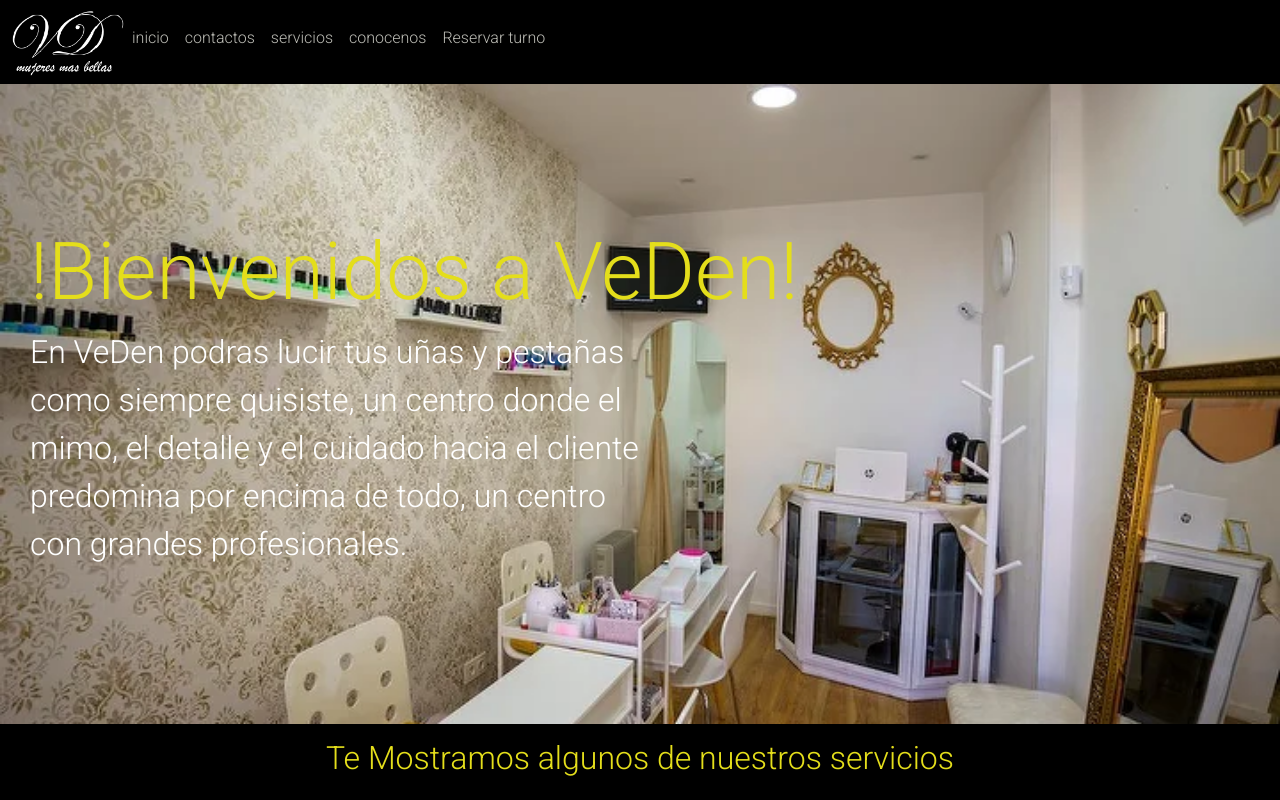
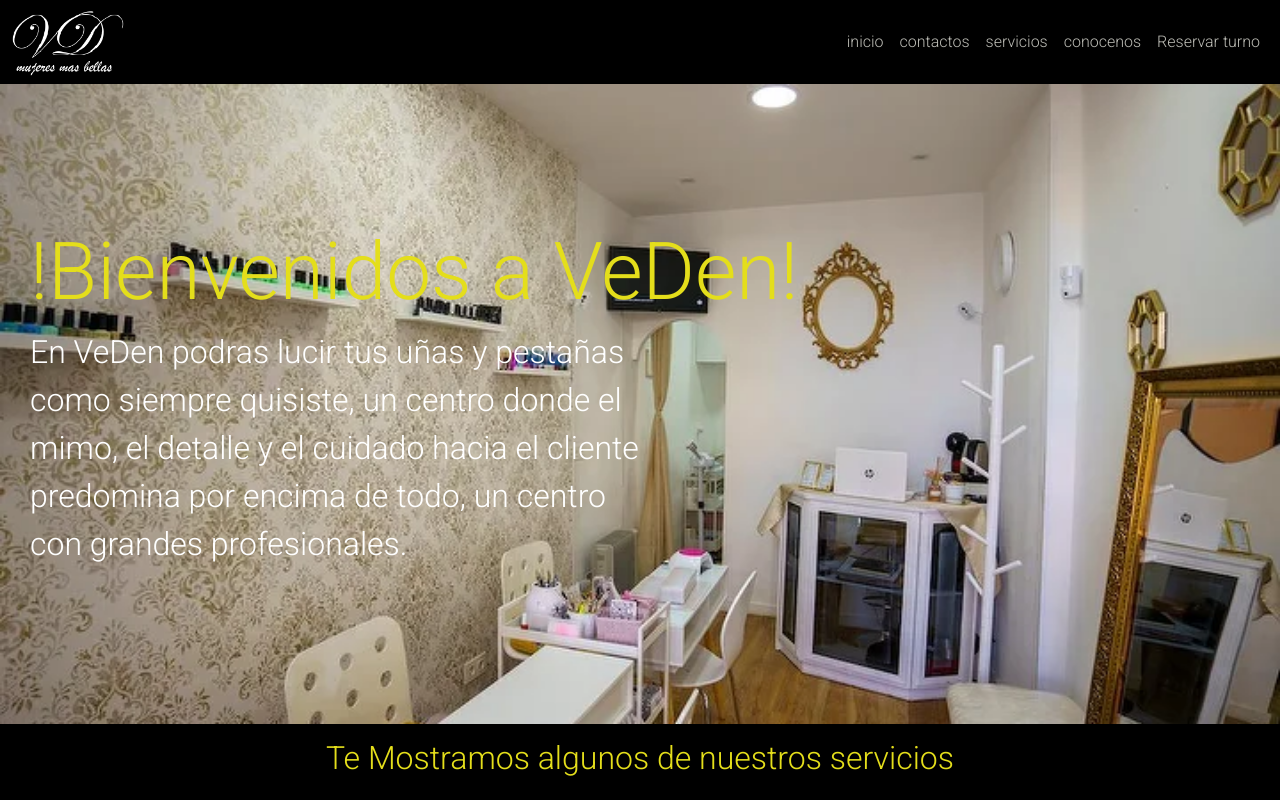
Before and after one commit to hernannicolaspereyra/desarrollo-web-3raentrega, a website: page index.html in a window 1280 px wide. Shown: the top 800 px of the page. Drawn offline with nearby package versions, Linux system fonts and the light colour scheme.

Commit message:
terminada tercera entrega

```diff
--- a/index.html
+++ b/index.html
@@ -23,14 +23,12 @@
     <header>
         <nav class="navbar navbar-expand-lg sticky-top">
             <div class="container-fluid">
-              <a href="/index.html">
                 <img src="img/logo.png" alt="logo">
-              </a>
               <button class="navbar-toggler" type="button" data-bs-toggle="collapse" data-bs-target="#navbarSupportedContent" aria-controls="navbarSupportedContent" aria-expanded="false" aria-label="Toggle navigation">
                 <span class="navbar-toggler-icon"></span>
               </button>
-              <div class="collapse navbar-collapse" id="navbarSupportedContent">
-                <ul class="navbar-nav me-auto mb-2 mb-lg-">
+              <div class="collapse navbar-collapse justify-content-end" id="navbarSupportedContent">
+                <ul class="navbar-nav">
                   <li class="nav-item">
                     <a class="nav-link active" aria-current="page" href="index.html">inicio</a>
                   </li>
--- a/pages/conocenos.html
+++ b/pages/conocenos.html
@@ -13,7 +13,7 @@
     <!-- link boostrap -->
     <link href="https://cdn.jsdelivr.net/npm/bootstrap@5.3.0/dist/css/bootstrap.min.css" rel="stylesheet" integrity="sha384-9ndCyUaIbzAi2FUVXJi0CjmCapSmO7SnpJef0486qhLnuZ2cdeRhO02iuK6FUUVM" crossorigin="anonymous">
     <!-- link icono -->
-    <link rel="icon" type="image/x-icon" href="/img/logo.png">
+    <link rel="icon" type="image/x-icon" href="../img/logo.png">
     <!-- palabras claves -->
     <meta name="description" content="Te invitamos a conocer nuestro salon y un poco de quienes somos, te presentamos a nuestras profecionales">
     <meta name="keywords" content="HTML, JS, META, ESPECIALISTAS, LASHISTA, MANICURISTA,">
@@ -29,8 +29,8 @@
               <button class="navbar-toggler" type="button" data-bs-toggle="collapse" data-bs-target="#navbarSupportedContent" aria-controls="navbarSupportedContent" aria-expanded="false" aria-label="Toggle navigation">
                 <span class="navbar-toggler-icon"></span>
               </button>
-              <div class="collapse navbar-collapse" id="navbarSupportedContent">
-                <ul class="navbar-nav me-auto mb-2 mb-lg-">
+              <div class="collapse navbar-collapse justify-content-end" id="navbarSupportedContent">
+                <ul class="navbar-nav">
                   <li class="nav-item">
                     <a class="nav-link active" aria-current="page" href="../index.html">inicio</a>
                   </li>
```
Also changed, not shown: pages/reserva-turno.html (+2 -2 lines), pages/servicios-pestanias.html (+2 -2 lines), pages/servicios-unias.html (+2 -2 lines), pages/servicios.html (+2 -2 lines).
